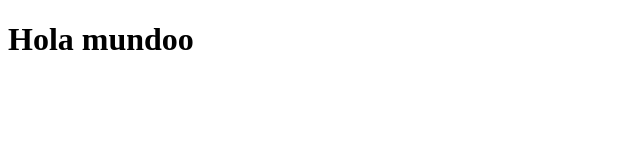
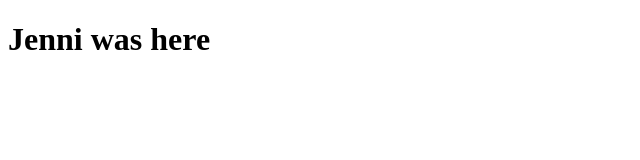
Before and after one commit to jennjenni9/rep1, a plain HTML site: page index.html in a window 1280 px wide. Shown: the whole page, without its empty margins (0-640 px from the left). Drawn offline with Linux system fonts and the light colour scheme.

Commit message:
se cambio el texto

```diff
--- a/index.html
+++ b/index.html
@@ -7,7 +7,7 @@
 </head>
 <body>
     <h1>
-        Hola mundoo
+        Jenni was here
     </h1>
 </body>
 </html>
```
